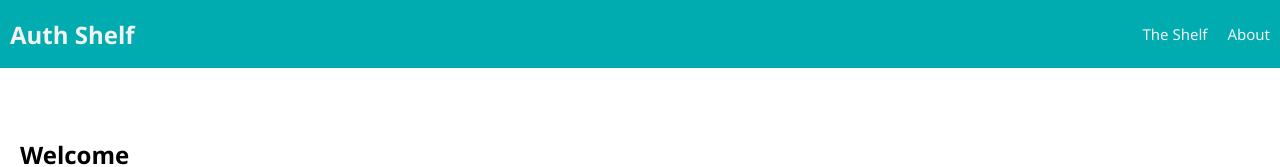
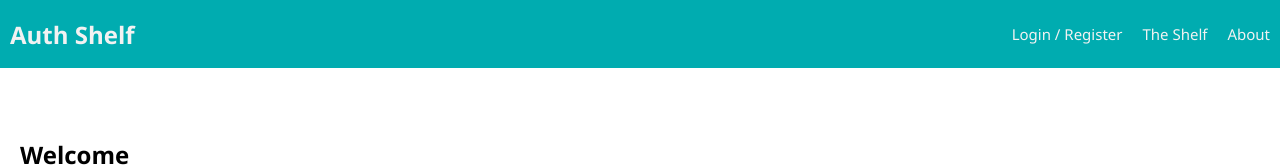
Before and after one commit to AustinKammerer/auth-shelf, a React (Create React App) app: page /#/home in a window 1280 px wide. Shown: the top 167 px of the page. Built offline with nearby package versions, Linux system fonts and the light colour scheme; no server answers.

Commit message:
Corrected nav to render Login/Register link

```diff
--- a/src/components/Nav/Nav.jsx
+++ b/src/components/Nav/Nav.jsx
@@ -13,8 +13,9 @@ function Nav() {
         <h2 className="nav-title">Auth Shelf</h2>
       </Link>
       <div>
+        {console.log(user)}
         {/* If no user is logged in, show these links */}
-        {user.id === null &&
+        {!user.id &&
           // If there's no user, show login/registration links
           <Link className="navLink" to="/login">
             Login / Register
```
